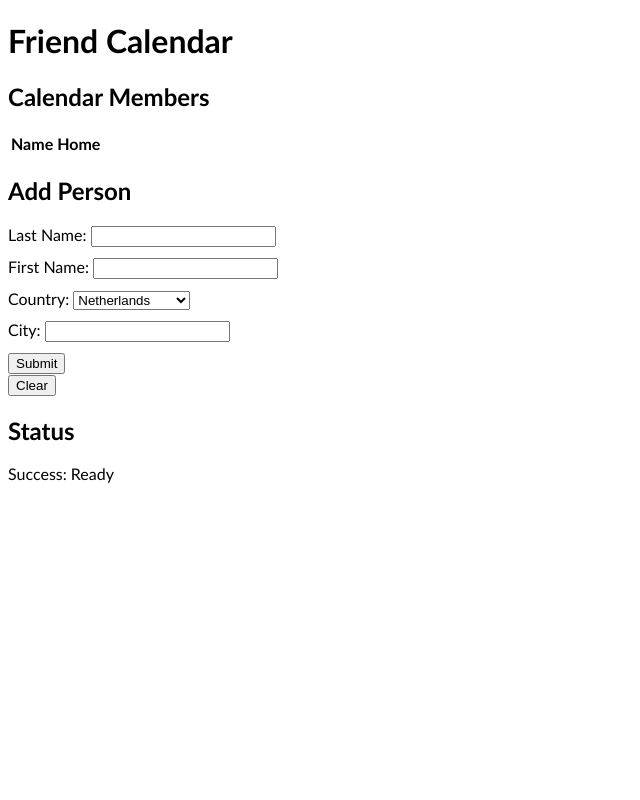
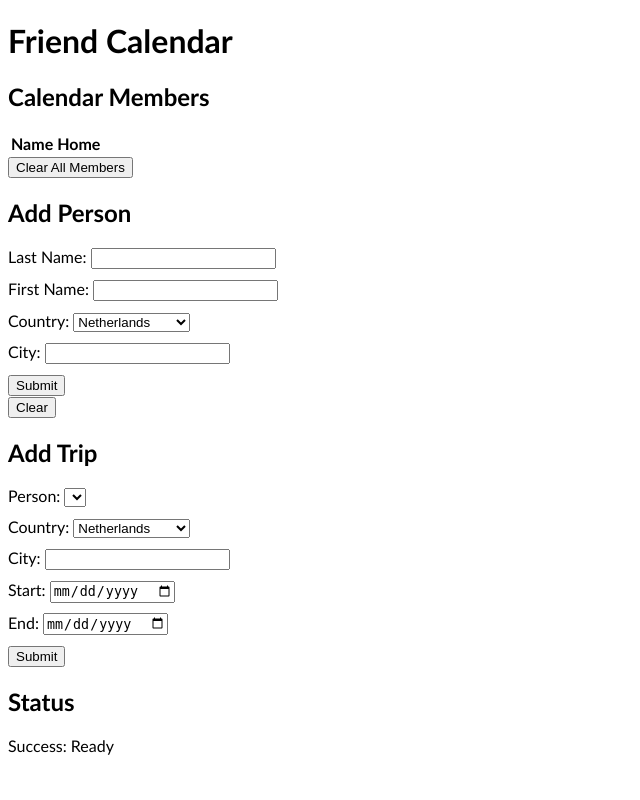
Before and after one commit to ahilbers/calendar, a Flask app: page / in a window 1280 px wide. Shown: the whole page, without its empty margins (0-640 px from the left). Run offline with Flask 3, Linux system fonts and the light colour scheme; lists and menus that the app fills with data are empty.

Commit message:
add trips from frontend (#29)
* render simple version of calendar

* add section with calendar members

* make table of calendar members

* add button to clear calendar

* add home location from frontend

* fix tests

* add test for clearing all people from calendar

* add people home locations

* fix typo

* add form to add trip

* add trip via frontend

* add test for adding trip

* remove temporary person code

* remove unused import

* ruff checks

* fix merge problems

* clean up

```diff
--- a/schedules/frontend/templates/home.html
+++ b/schedules/frontend/templates/home.html
@@ -13,10 +13,9 @@
 <body>
     <h1>Friend Calendar</h1>
 
-    {# Calendar Memgers #}
+    {# Calendar Members #}
     <div>
         <h2>Calendar Members</h2>
-    {# {{ calendar.single_person_calendars | tojson }} #}
         <table>
             <thead>
                 <tr> <th>Name</th> <th>Home</th> </tr>
@@ -31,21 +30,12 @@
             </tbody>
         </table>
 
-
+        {# Button to clear all people #}
+        <form method="post">
+            <input type="hidden" name="request_type" value={{ RequestType.CLEAR_ALL_PEOPLE }}>
+            <button type="submit">Clear All Members</button>
+        </form>
     </div>
-
-    {# Button: Display Calendar #}
-    {# <div>
-    <h2>View Calendar</h2>
-    <button id="show-calendar">Show Calendar</button>
-    <div id="calendar-container"></div>
-    <script>
-        const calendar_render = {{ calendar.render() | tojson }}
-        document.getElementById("show-calendar").addEventListener("click", () => {
-            document.getElementById("calendar-container").textContent = calendar_render
-        })
-    </script>
-    </div> #}
 
     {# Form: Add person #}
     <div>
@@ -61,17 +51,17 @@
                 First Name: <input type="text" name="first_name">
             </label>
 
-            {# Drop-down list for home country, free field for home city#}
+            {# Drop-down list for home country, free field for home city #}
             <label style="display:block; margin-bottom:10px">
                 Country:
-                <select id="country", name="home_country">
+                <select id="country", name="country">
                     {% for c in objects.Country %}
                         <option value="{{ c.name }}">{{ c.value.replace("_", " ").title() }}</option>
                     {% endfor %}
                 </select>
             </label>
             <label style="display:block; margin-bottom:10px">
-                City: <input type="text" name="home_city">
+                City: <input type="text" name="city">
             </label>
 
             {# Submit button #}
@@ -85,7 +75,49 @@
         </form>
     </div>
 
-    {# Error messages #}
+    {# Form: Add Trip #}
+    <div>
+        <h2>Add Trip</h2>
+        <form method="post">
+            <input type="hidden" name="request_type" value={{ RequestType.ADD_TRIP }}>
+
+            {# Drop-down list for person #}
+            <label style="display:block; margin-bottom:10px">
+                Person:
+                <select id="person_id", name="person_id">
+                    {% for single_person_calendar in calendar.single_person_calendars %}
+                        <option value="{{ single_person_calendar.person.unique_id }}">
+                            {{ single_person_calendar.person.display_name_frontend }}
+                        </option>
+                    {% endfor %}
+                </select>
+            </label>
+
+            {# Drop-down list for home country, free field for home city #}
+            <label style="display:block; margin-bottom:10px">
+                Country:
+                <select id="country", name="country">
+                    {% for c in objects.Country %}
+                        <option value="{{ c.name }}">{{ c.value.replace("_", " ").title() }}</option>
+                    {% endfor %}
+                </select>
+            </label>
+            <label style="display:block; margin-bottom:10px">
+                City: <input type="text" name="city">
+            </label>
+            <label style="display:block; margin-bottom:10px;">
+                Start: <input type="date" name="start_date">
+            </label>
+            <label style="display:block; margin-bottom:10px;">
+                End: <input type="date" name="end_date">
+            </label>
+
+            {# Submit button #}
+            <button type="submit">Submit</button>
+        </form>
+    </div>
+
+    {# Status messages #}
     <div>
         <h2>Status</h2>
         <div class="error"> {{ response.frontend_message }} </div>
--- a/schedules/logic/calendar.py
+++ b/schedules/logic/calendar.py
@@ -2,10 +2,10 @@
 
 import datetime as dt
 import logging
-from typing import Any, MutableMapping, Set
+from typing import Any, Mapping, MutableMapping, Set
 
 from schedules.logic.requests import Request, RequestType, Response
-from schedules.logic.errors import CalendarBaseException, CalendarError
+from schedules.logic.errors import CalendarBaseException, CalendarError, RequestError
 from schedules.logic.objects import Day, Location, Person, Trip
 
 
@@ -118,21 +118,31 @@ class FullCalendar:
 
     def __init__(self) -> None:
         self.calendars: MutableMapping[Person, SinglePersonCalendar] = dict()
+        self._id_to_person: MutableMapping[int, Person] = dict()
 
     def _add_person(self, person: Person) -> None:
         if person in self.calendars.keys():
             raise CalendarError(f"Person {person} is already in calendar.")
         self.calendars[person] = SinglePersonCalendar(person)
+        self._id_to_person[hash(person)] = person
         logging.info("Added %s to calendar", person)
 
     def _clear_all_people(self) -> None:
         self.calendars = dict()
         logging.info("Cleared all people from calendar.")
 
-    def process_frontend_request(self, request_raw: MutableMapping[str, Any]) -> Response:
+    def _add_trip(self, person: Person, trip: Trip) -> None:
+        self.calendars[person].add_trip(trip)
+        logging.info(f"Added {trip} to calendar for {person}.")
+
+    def process_frontend_request(self, request_raw: Mapping[str, Any]) -> Response:
         """Process request (e.g. POST) from frontend and return string response."""
         logging.info("Processing request %s", request_raw)
-        request = Request(request_raw)
+        try:
+            request = Request(request_raw)
+        except RequestError as err:
+            return Response(code=400, message=f"Failed to parse request: {err}")
+
         if request.request_type == RequestType.ADD_PERSON:
             try:
                 person = Person.from_request(request)
@@ -140,12 +150,21 @@ class FullCalendar:
                 return Response(code=200, message=f"Added person {person}.")
             except CalendarBaseException as err:
                 return Response(code=400, message=f"Failed to add person: {err.message}")
+
         if request.request_type == RequestType.CLEAR_ALL_PEOPLE:
             self._clear_all_people()
             return Response(code=200, message="Cleared all people from calendar.")
 
-        else:
-            return Response(code=400, message=f"Unknown request type: `{request.request_type}`.")
+        if request.request_type == RequestType.ADD_TRIP:
+            try:
+                person = self._id_to_person[int(request.payload["person_id"])]
+                trip = Trip.from_request(request)
+                self._add_trip(person=person, trip=trip)
+                return Response(code=200, message=f"Added {trip} to calendar for {person}.")
+            except CalendarBaseException as err:
+                return Response(code=400, message=f"Failed to add trip: {err.message}")
+
+        return Response(code=400, message=f"Unknown request type: {request.request_type}.")
 
     @property
     def single_person_calendars(self) -> list[SinglePersonCalendar]:
--- a/schedules/logic/requests.py
+++ b/schedules/logic/requests.py
@@ -16,6 +16,7 @@ class RequestType(StrEnum):
 
     ADD_PERSON = "ADD_PERSON"
     CLEAR_ALL_PEOPLE = "CLEAR_ALL_PEOPLE"
+    ADD_TRIP = "ADD_TRIP"
 
 
 class Request:
@@ -26,8 +27,8 @@ class Request:
         request_type = request_raw.get(REQUEST_TYPE_ID)
         if not isinstance(request_type, str):
             raise RequestError(f"Raw request {request_raw} must contain key `{REQUEST_TYPE_ID}` with string value.")
-        if not request_type in RequestType:
-            raise RequestError(f"Unknown request type: `{request_type}`.")
+        if request_type not in RequestType:
+            raise RequestError(f"Unknown request type: {request_type}.")
         self.request_type = RequestType(request_raw.pop(REQUEST_TYPE_ID))  # type: ignore
         self.payload = request_raw  # Remaining fields after request type is popped off
 
```
Also changed, not shown: schedules/logic/objects.py (+20 -4 lines), test/logic/test_calendar.py (+31 -12 lines). Lines whose indentation alone changed are shown as unchanged.
